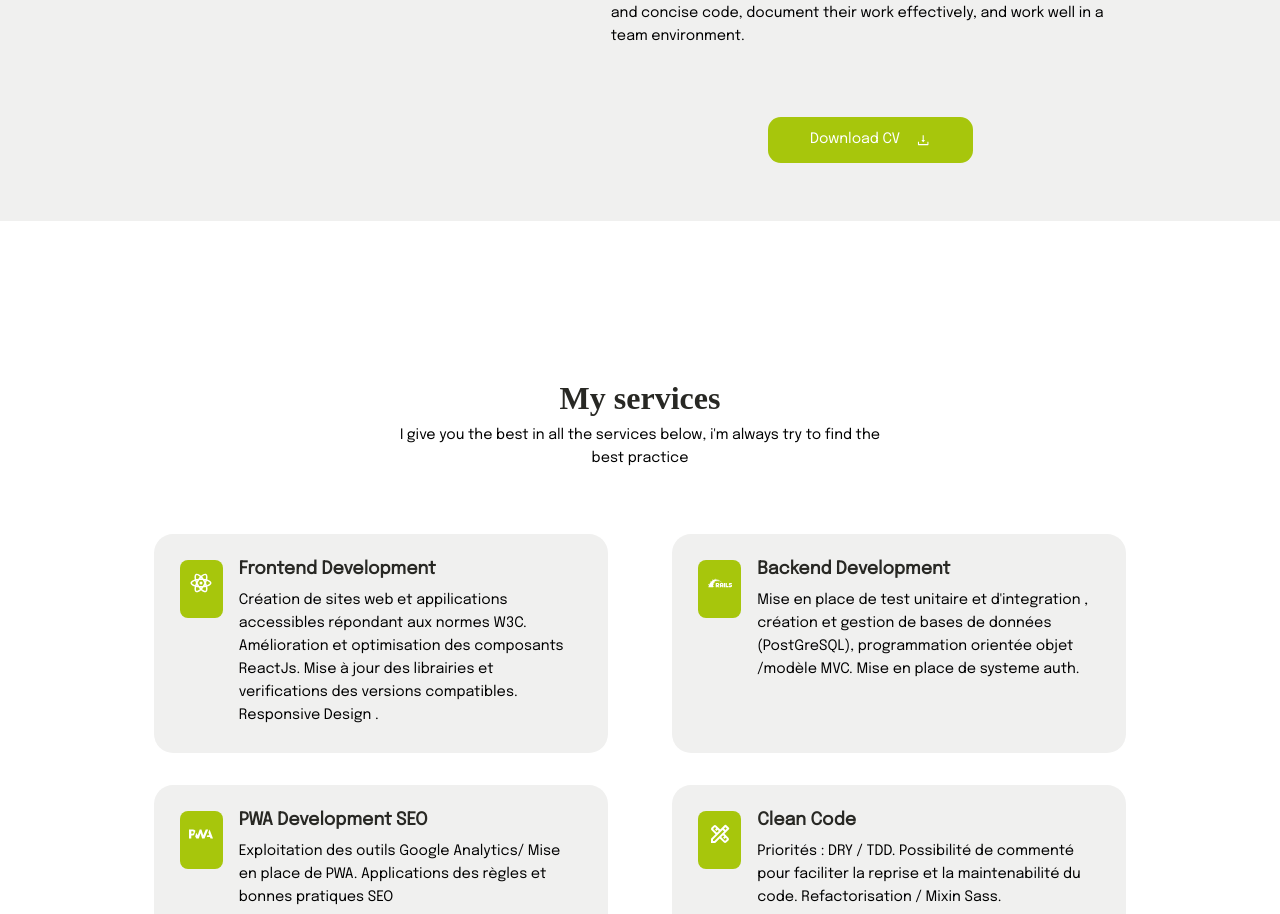
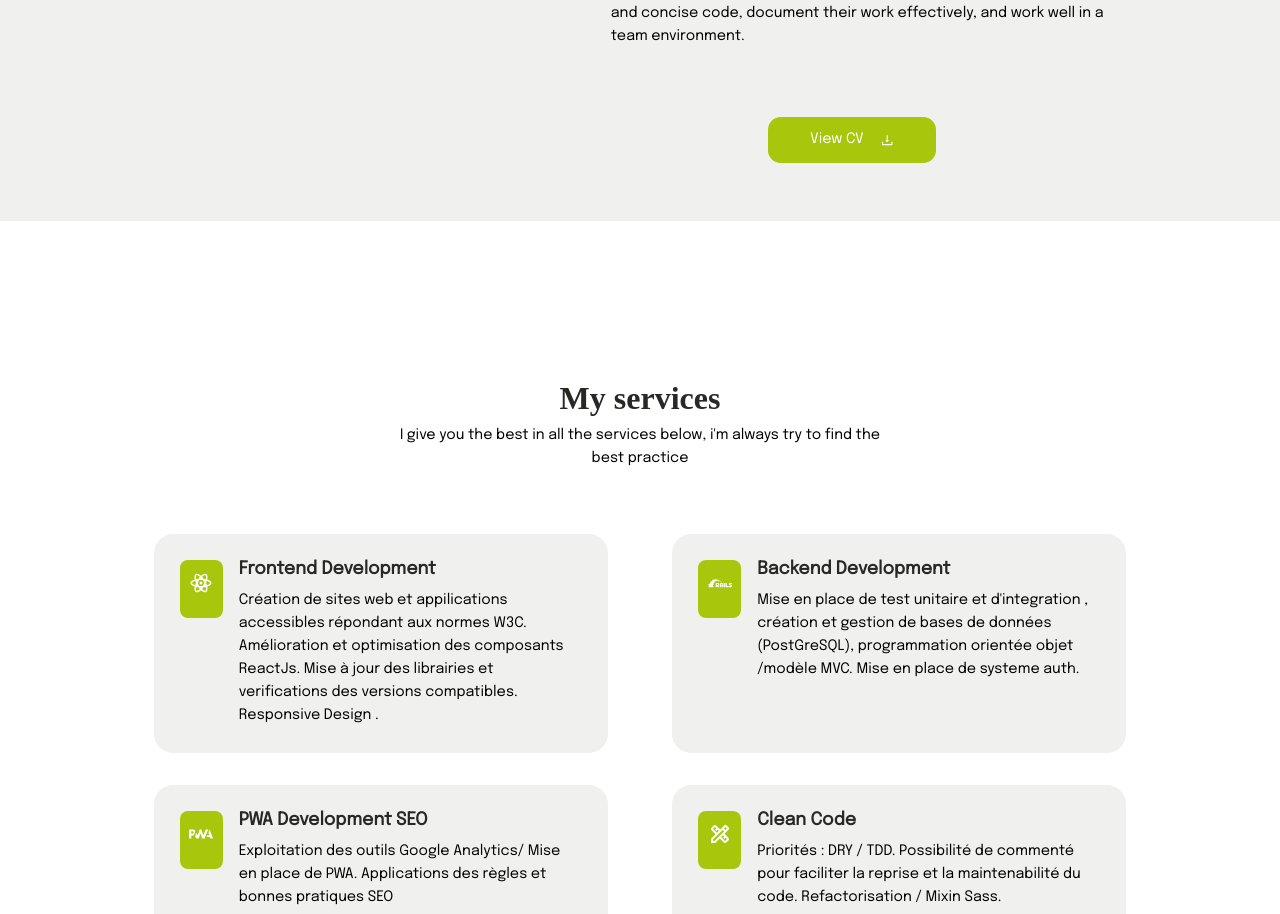
Before and after one commit to PierreAND/React-Portfolio, a React (Vite) app: page / in a window 1280 px wide. Shown: the part 1663-2577 px from the top of the page. Built offline with nearby package versions, Linux system fonts and the light colour scheme; a web font is replaced by a local one.

Commit message:
fix view cv

```diff
--- a/public/locales/en/translation.json
+++ b/public/locales/en/translation.json
@@ -5,7 +5,7 @@
     "part2": "My Work",
     "part3": "Let's Talk",
     "part4": "About Me",
-    "part5": "Download CV",
+    "part5": "View CV",
     "part6": "Contactez-moi",
     "part7": "My services",
     "part8": "I give you the best in all the services below, i'm always try to find the best practice ",
--- a/public/locales/fr/translation.json
+++ b/public/locales/fr/translation.json
@@ -5,7 +5,7 @@
     "part2": "Mes travaux",
     "part3": "Contactez-moi",
     "part4": "A propos de moi",
-    "part5": "Télécharger mon CV",
+    "part5": "Aperçu CV",
     "part6": "Contactez-moi",
     "part7": "Mes services",
     "part8": "Je donne le meilleur dans la liste des services ci-dessous, je m'efforce toujours de trouver les meilleurs pratiques !",
--- a/src/sections/about/About.jsx
+++ b/src/sections/about/About.jsx
@@ -4,6 +4,7 @@ import data from "./data";
 import { useTranslation } from "react-i18next";
 
 const About = () => {
+
   const { t, i18n } = useTranslation();
   return (
     <section id="about">
@@ -30,7 +31,7 @@ const About = () => {
           <p>
         {t("description.part10")}
           </p>
-          <a href="CV.pdf" download className="btn primary">
+          <a href="https://www.canva.com/design/DAE7P_97WA8/view" download target="_blank" rel="noopener noreferer" className="btn primary">
 
             {t("description.part5")} <AiOutlineDownload />
           </a>
```
Also changed, not shown: public/images/zappa.jpg (deleted).
